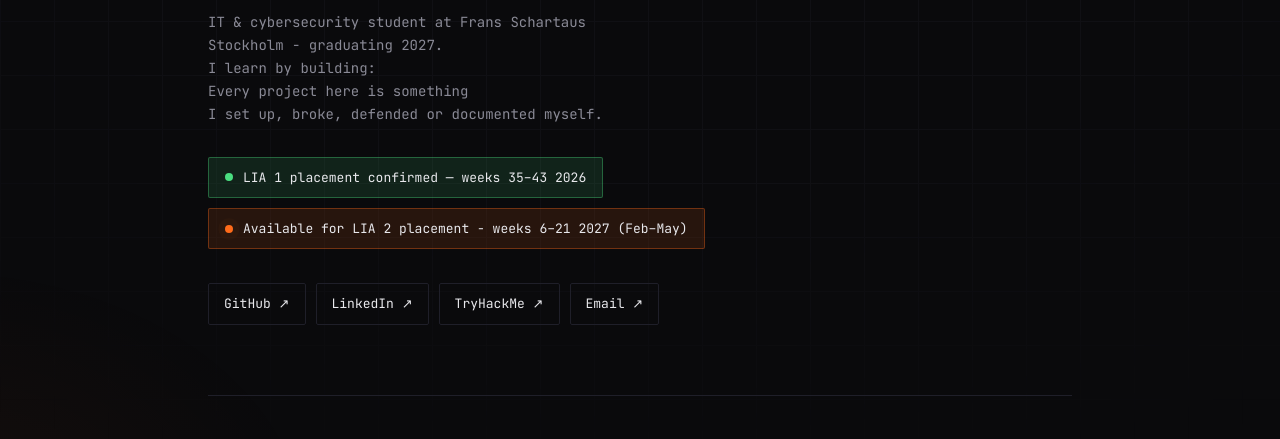
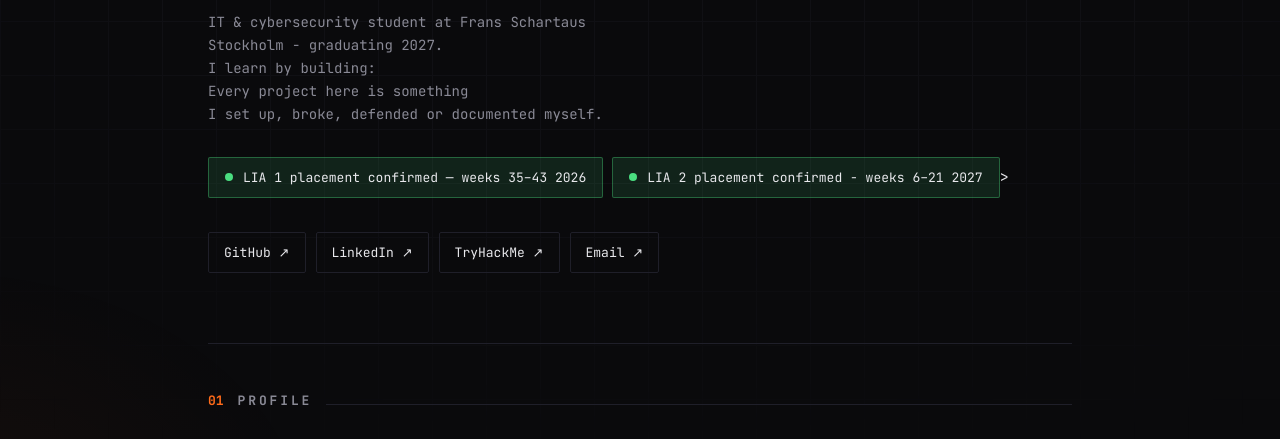
Before and after one commit to RobertTVu/roberttvu.github.io, a plain HTML site: page index.html in a window 1280 px wide. Shown: the part 303-742 px from the top of the page. Drawn offline with Linux system fonts and the light colour scheme.

Commit message:
Update index.html

```diff
--- a/index.html
+++ b/index.html
@@ -188,7 +188,7 @@
     <p class="sub rev" style="animation-delay:.18s">IT &amp; cybersecurity student at Frans Schartaus <br>Stockholm - graduating 2027. <br>I learn by building: <br>Every project here is something <br>I set up, broke, defended or documented myself.</p>
 
     <div class="lia-badge rev" style="animation-delay:.24s;border-color:rgba(74,222,128,.35);background:rgba(74,222,128,.12)"><span class="pulse" style="background:var(--green);box-shadow:none;animation:none"></span> LIA 1 placement confirmed — weeks 35–43 2026</div>
-    <div class="lia-badge rev" style="animation-delay:.27s;margin-top:10px"><span class="pulse"></span> Available for LIA 2 placement - weeks 6–21 2027 (Feb–May)</div>
+    <div class="lia-badge rev" style="animation-delay:.24s;border-color:rgba(74,222,128,.35);background:rgba(74,222,128,.12)"><span class="pulse" style="background:var(--green);box-shadow:none;animation:none"></span> LIA 2 placement confirmed - weeks 6–21 2027</div>>
 
     <nav class="links rev" style="animation-delay:.3s">
       <a href="https://github.com/RobertTVu" target="_blank" rel="noopener">GitHub ↗</a>
```
